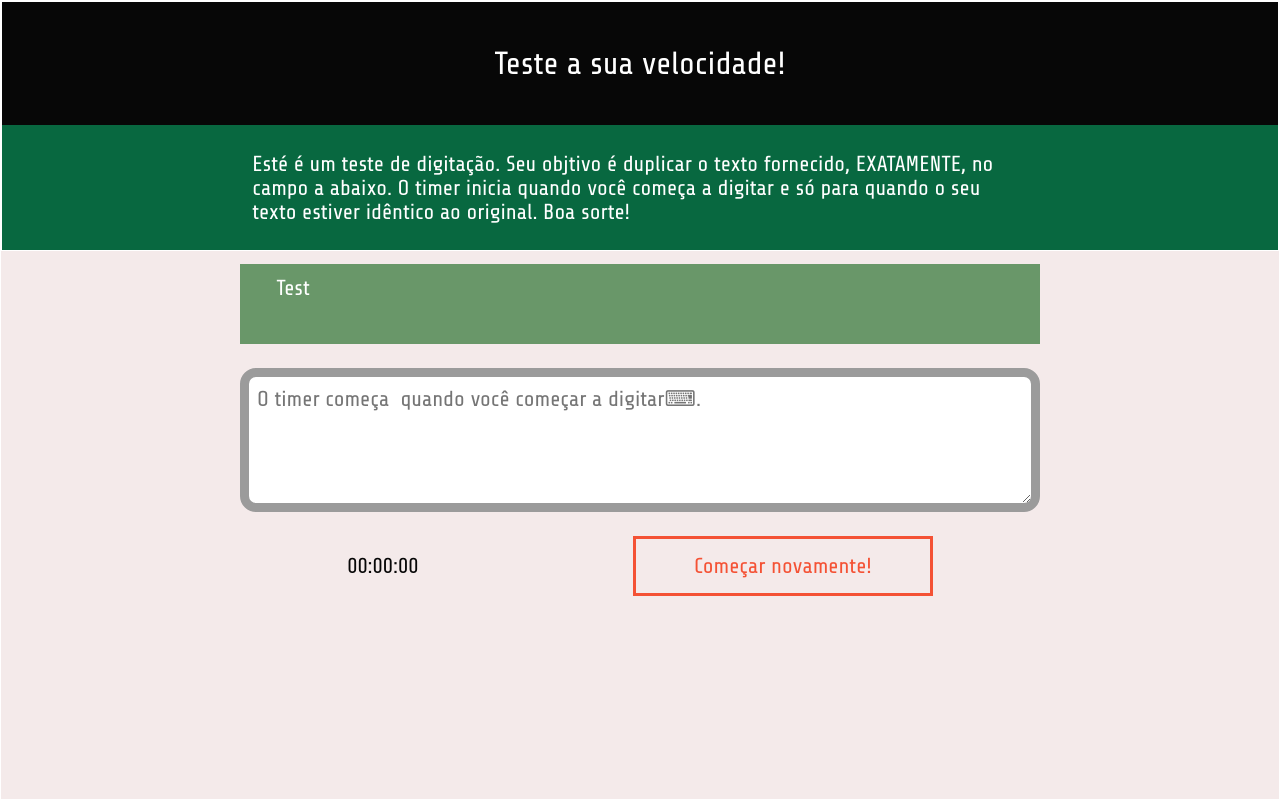
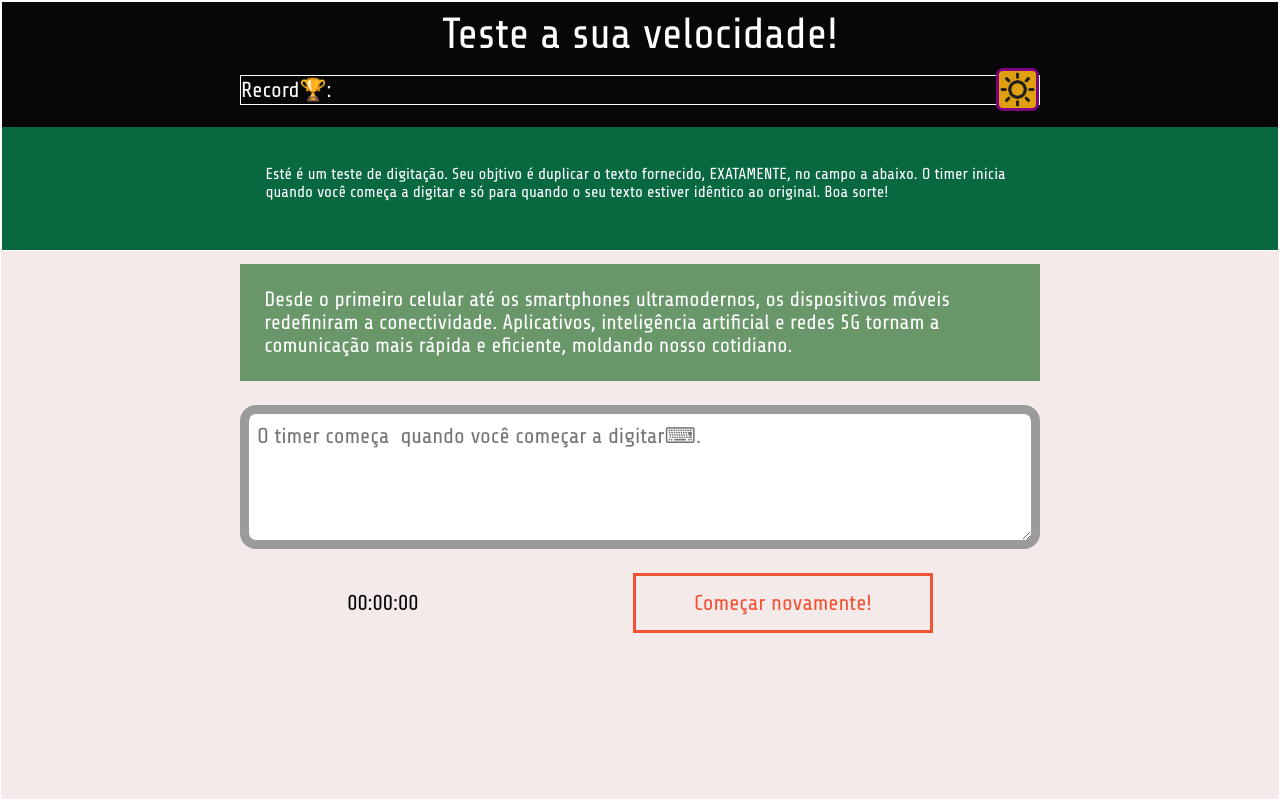
Before and after one commit to DavidDevFull/Test_Sua_Velocidade_Js, a plain HTML site: page index.html in a window 1280 px wide. Both pictures are taken after a click on the button "Começar novamente!". Drawn offline with Linux system fonts and the light colour scheme.

Commit message:
Melhoria na lógica e adicionado funcionalidades, record, testRadom e troca de tema ainda não concluida

```diff
--- a/index.css
+++ b/index.css
@@ -12,10 +12,11 @@
     --green: #086840;
     --blue: #204568;
     --gray: #9b9b9b;
-    --light: #699769;
+    --light_Green: #699769;
     --black: #070707;
     --white: #f4eaea;
     --tomato: #f45235;
+    --yellow: #dea011;
 }
 body{
     background: var(--white);
@@ -30,9 +31,9 @@ header{
     height: 250px;
     display: flex;
     flex-direction: column;
-    background-color: var(--black);
+    background-color: var(--green);
 }
-header div{
+.div_H1_Span_Score_Theme{
     width: clamp(95%, 1.7vw, 20rem);
     width: 100%;
     height: 125px;
@@ -41,20 +42,50 @@ header div{
     display: flex;
     justify-content: center;
     align-items: center;
+    flex-direction: column;
     padding: 2%;
 }
+.div_H1_Span_Score_Theme div span{
+    font-size: clamp(1.2rem, 1.7vw, 2rem);
+}
 header div:first-child{
-    text-align: center;
-}
-header div:last-child{
-    background-color: var(--green);
+    background: var(--black);
     font-size:clamp(1rem, 1.7vw, 1.5rem);
 }
+.div_Span_Score_Theme{
+    border: solid 1px;
+    width: clamp(85%, 1.7vw, 32rem);
+    max-width: 800px;
+    height: 30px;
+    margin: 16px;
+
+    display: flex;
+    align-items: center;
+    justify-content: space-between;
+}
+.div_Span_Score_Theme button{
+    width: clamp(2.7rem, 1.7vw, 3rem);
+    height: clamp(2.7rem, 1.7vw, 3rem) ;
+    border: solid 3px purple;
+    border-radius: 7px;
+    cursor: pointer;
+    background: var(--yellow);
+
+    display: flex;
+    align-items: center;
+    justify-content: center;
+}
+.div_Span_Score_Theme button img{
+    width: clamp(2.3rem, 1.7vw, 2.5rem);
+}
+
 header div p{
     max-width: 500px;
-    padding: 1%;
+    padding: 2%;
     border-radius: 12px;
     max-width: 800px;
+    margin: 1% auto;
+
 }
 .section_All_Elements{
     width: clamp(95%, 1.7vw, 20rem);
@@ -66,14 +97,14 @@ header div p{
     flex-direction: column;
     gap: 1.5rem;
 }
-#span_Text_Ramdom{
-    background-color: var(--light);
+#p_Text_Ramdom{
+    background-color: var(--light_Green);
     width: clamp(80%, 1.7vw, 32rem);
     max-width: 800px;
-    height: clamp(5rem, 1.7vw, 2rem);
 
-    font-size:clamp(1.1rem, 1.7vw, 2rem);
-    padding: 1% 3%;
+
+    font-size:clamp(.9rem, 1.7vw, 1.3rem);
+    padding: 2%;
 }
 .section_All_Elements textarea{
     width: clamp(80%, 1.7vw, 10rem);
--- a/index.html
+++ b/index.html
@@ -10,11 +10,14 @@
 </head>
 <body>
     <header>
-    <div><h1>Teste a sua velocidade!</h1></div>
+        <div class="div_H1_Span_Score_Theme">
+            <h1>Teste a sua velocidade!</h1>
+            <div class="div_Span_Score_Theme"><span>Record🏆: <span id="span_Record_Current"></span> </span><button><img src="image/brilho-do-sol.png" alt=""></button></div>
+        </div>
     <div><p>Esté é um teste de digitação. Seu objtivo é duplicar o texto fornecido, EXATAMENTE, no campo a abaixo. O timer inicia quando você começa a digitar e só para quando o seu texto  estiver idêntico ao original. Boa sorte!</p></div>
     </header>
     <section class="section_All_Elements">
-        <span id="span_Text_Ramdom">Test</span>
+        <p id="p_Text_Ramdom">A inteligência artificial evoluiu rapidamente, impactando setores como saúde, finanças e automação. Com algoritmos avançados, máquinas agora aprendem e tomam decisões, moldando o futuro da tecnologia e do trabalho humano.</p>
         <textarea name="" class="text_Area_User" id="text_Area_User" placeholder="O timer começa  quando você começar a digitar⌨."></textarea>
         <div class="div_span_Timer_Btn_Reset">
             <span id="span_Timer">00:00:00</span>
--- a/index.js
+++ b/index.js
@@ -1,69 +1,84 @@
-const span_Text_Ramdom = document.getElementById('span_Text_Ramdom');
+const p_Text_Ramdom = document.getElementById('p_Text_Ramdom');
 const text_Area_User = document.getElementById('text_Area_User');
 const span_Timer = document.getElementById('span_Timer');
+const span_Record_Current = document.getElementById('span_Record_Current');
 const btn_Reset = document.getElementById('btn_Reset');
 
-let timer = [0,0,0,0];
+let timer = [0, 0, 0, 0];
 let interval;
 let timer_Running = false;
 
-// Adiciona zero inicial aos números menores que 10
-function leading_Zero(time){
+const texts = [
+    'A inteligência artificial evoluiu rapidamente, impactando setores como saúde, finanças e automação. Com algoritmos avançados, máquinas agora aprendem e tomam decisões, moldando o futuro da tecnologia e do trabalho humano.',
+    'Criada inicialmente para fins militares nos anos 60, a internet revolucionou a comunicação global. Com a popularização na década de 90, transformou a forma como acessamos informação, trabalhamos e interagimos digitalmente.',
+    'A computação evoluiu do ábaco para processadores ultrarrápidos. Hoje, os computadores quânticos prometem resolver problemas impossíveis para máquinas tradicionais, abrindo novas possibilidades para ciência e inovação.',
+    'Desde o primeiro celular até os smartphones ultramodernos, os dispositivos móveis redefiniram a conectividade. Aplicativos, inteligência artificial e redes 5G tornam a comunicação mais rápida e eficiente, moldando nosso cotidiano.',
+    'De linguagens primitivas como Assembly até frameworks avançados, a programação impulsionou a tecnologia. Hoje, inteligência artificial, cloud computing e desenvolvimento ágil aceleram a inovação e criam soluções digitais revolucionárias.'
+];
+
+function leading_Zero(time) {
     return time <= 9 ? '0' + time : time;
 }
 
-// Executa um timer padrão de Minuto / Segundo / Centésimos
-function run_Timer(){
+function run_Timer() {
     let current_Timer = `${leading_Zero(timer[0])}:${leading_Zero(timer[1])}:${leading_Zero(timer[2])}`;
     span_Timer.innerHTML = current_Timer;
 
-    timer[3]++; // Incrementa centésimos
-
-    timer[0] = Math.floor((timer[3] / 100) / 60); // Minutos
-    timer[1] = Math.floor((timer[3] / 100) - (timer[0] * 60)); // Segundos
-    timer[2] = Math.floor(timer[3] - (timer[1] * 100) - (timer[0] * 6000)); // Centésimos
+    timer[3]++;
+    timer[0] = Math.floor((timer[3] / 100) / 60);
+    timer[1] = Math.floor((timer[3] / 100) - (timer[0] * 60));
+    timer[2] = Math.floor(timer[3] - (timer[1] * 100) - (timer[0] * 6000));
 }
 
-// Verifica se o texto digitado está correto
 function spell_Check() {
     let text_Entered = text_Area_User.value;
-    let origin_Text = span_Text_Ramdom.textContent; // Obtém o texto original
-    let origin_Text_Match = origin_Text.substring(0, text_Entered.length); // Ajusta para comparação parcial
+    let origin_Text = p_Text_Ramdom.textContent;
+    let origin_Text_Match = origin_Text.substring(0, text_Entered.length);
 
     if (text_Entered === origin_Text) {
         clearInterval(interval);
-        text_Area_User.style.borderColor = '#429890'; // Verde (correto)
+        text_Area_User.style.borderColor = '#429890';
+        save_Status();
     } else if (text_Entered === origin_Text_Match) {
-        text_Area_User.style.borderColor = '#65ccf3'; // Azul (correto até agora)
+        text_Area_User.style.borderColor = '#65ccf3';
     } else {
-        text_Area_User.style.borderColor = '#E95d0f'; // Vermelho (incorreto)
+        text_Area_User.style.borderColor = '#E95d0f';
     }
-
-    console.log(text_Entered);
 }
 
-// Inicia o cronômetro quando o usuário começa a digitar
-function start(){
-    let text_Entered_Length = text_Area_User.value.length;
-    if (text_Entered_Length === 0 && !timer_Running) {
+function start() {
+    if (text_Area_User.value.length === 0 && !timer_Running) {
         timer_Running = true;
         interval = setInterval(run_Timer, 10);
     }
 }
 
-// Reseta o jogo
-function reset(){
+function reset() {
     clearInterval(interval);
     interval = 0;
-    timer = [0,0,0,0];
+    timer = [0, 0, 0, 0];
     timer_Running = false;
 
-    text_Area_User.value = '';  // Limpa a área de texto
-    span_Timer.innerHTML = '00:00:00';  // Reseta o timer
-    text_Area_User.style.borderColor = '#9b9b9b'; // Ajusta a cor
+    text_Area_User.value = '';
+    span_Timer.innerHTML = '00:00:00';
+    text_Area_User.style.borderColor = '#9b9b9b';
+
+    let text_Current = texts[Math.floor(Math.random() * texts.length)];
+    p_Text_Ramdom.textContent = text_Current;
 }
 
-// Adiciona eventos
+function save_Status() {
+    let best_Time = localStorage.getItem('best_Time');
+
+    let current_Time = span_Timer.textContent;
+
+    if (!best_Time || Number(current_Time.replace(/:/g, '')) < Number(best_Time.replace(/:/g, ''))) {
+        localStorage.setItem('best_Time', current_Time);
+        span_Record_Current.textContent = `${current_Time} 🎉 Novo recorde!`;
+    }
+}
+
+// Eventos
 text_Area_User.addEventListener('keypress', start, false);
 text_Area_User.addEventListener('keyup', spell_Check, false);
 btn_Reset.addEventListener('click', reset, false);
```
Also changed, not shown: image/brilho-do-sol.png (added), image/forma-de-meia-lua.png (added).
